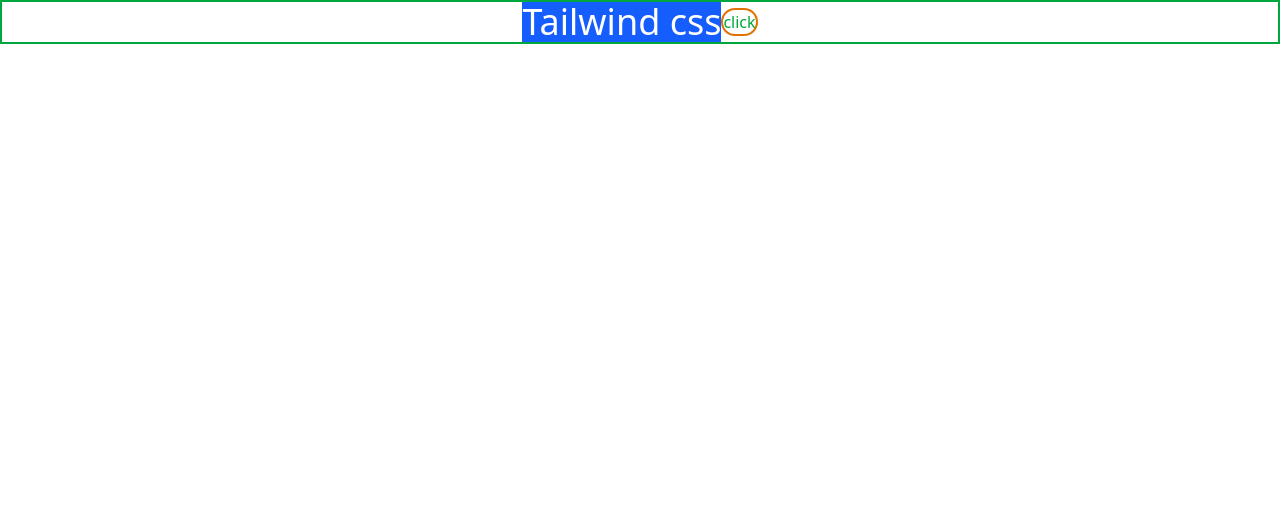
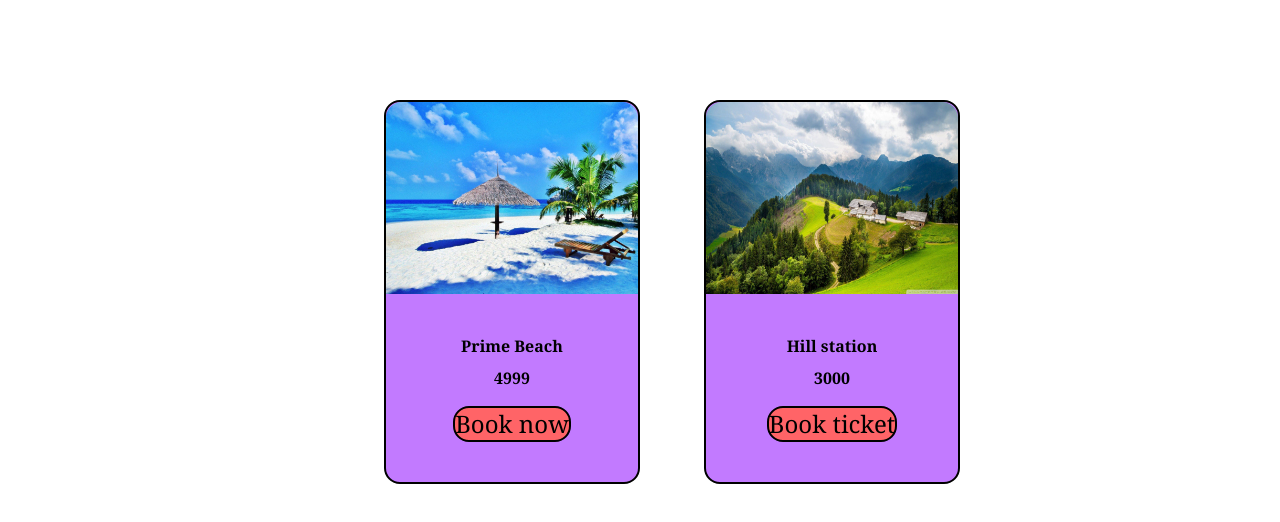
Before and after one commit to taresh2504/ReactJsbatch2, a React (Vite) app: page / in a window 1280 px wide. Shown: the top 522 px of the page. Built offline with nearby package versions, Linux system fonts and the light colour scheme.

Commit message:
Assignment 2 done

```diff
--- /dev/null
+++ b/src/Card.jsx
@@ -0,0 +1,21 @@
+import React from 'react'
+import './Tailwind.css'
+
+
+const Card = () => {
+  // Create a card design by using Tailwind Css and Props in static way
+  return (
+    <>
+    <div className='border-2 border-b-black h-96 w-64 rounded-2xl bg-purple-400 ml-96'>
+      <img src="beach.jpg" className='h-48 rounded-tl-2xl rounded-tr-2xl' />
+      <div className='flex flex-col gap-2 justify-center items-center mt-10 font-serif font-bold bg-purple-400'>
+      <p>Prime Beach</p>
+      <p>Price 4999</p>
+      <button className='border-2 rounded-2xl text-2xl bg-red-400 font-normal mt-2 text-black'>Book now</button>
+      </div>
+    </div>
+    </>
+  )
+}
+
+export default Card
--- /dev/null
+++ b/src/Childcard.jsx
@@ -0,0 +1,20 @@
+import React from 'react'
+import './Tailwind.css'
+
+const Childcard = ({image,place,price,button}) => {
+    // Assignment 2 :- Create a card design by using Tailwind Css and Props
+  return (
+    <>
+    <div className='border-2 border-b-black h-96 w-64 rounded-2xl bg-purple-400 ml-16'>
+      <img src={image} className='h-48 rounded-tl-2xl rounded-tr-2xl' alt="" />
+      <div className='flex flex-col gap-2 justify-center items-center mt-10 font-serif font-bold bg-purple-400'>
+        <p>{place}</p>
+        <p>{price}</p>
+        <button className='border-2 rounded-2xl text-2xl bg-red-400 font-normal mt-2 text-black'>{button}</button>
+      </div>
+    </div>
+    </>
+  )
+}
+
+export default Childcard
--- /dev/null
+++ b/src/Propscard.jsx
@@ -0,0 +1,18 @@
+import React from 'react'
+import Childcard from './Childcard'
+import hillstation from './assets/hillstation.jpg'
+
+
+const Propscard = () => {
+    // Assignment 2 :- Create a card design by using Tailwind Css and Props
+  return (
+    <>
+    <div style={{display:'flex',justifyContent:'center',alignItems:'center', marginTop:'100px'}}>
+      <Childcard image='beach.jpg' place='Prime Beach' price='4999' button='Book now'/>
+      <Childcard image={hillstation} place='Hill station' price='3000' button='Book ticket'/>
+    </div>
+    </>
+  )
+}
+
+export default Propscard
--- a/src/main.jsx
+++ b/src/main.jsx
@@ -3,8 +3,8 @@
 // import App from './App.jsx'
 // import App from './Props.jsx'
 // import App from "./Assignment1";
-import App from './Tailwind.jsx'
-
+// import App from './Tailwind.jsx'
+import App from './Propscard.jsx'
 
 createRoot(document.getElementById('root')).render(
 
```
Also changed, not shown: public/beach.jpg (added), src/assets/hillstation.jpg (added).
